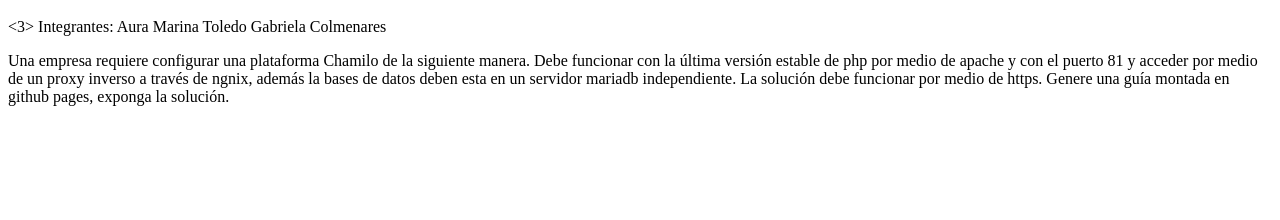
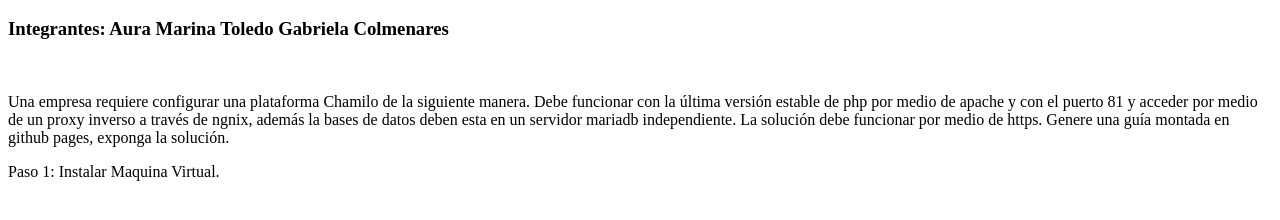
Before and after one commit to auratoledo15/Servidores, a plain HTML site: page index.html in a window 1280 px wide. Shown: the part 48-268 px from the top of the page. Drawn offline with Linux system fonts and the light colour scheme.

Commit message:
Update index.html

```diff
--- a/index.html
+++ b/index.html
@@ -1,12 +1,17 @@
 <h1>Informe Servidores</h1>
-<3>
+<h3>
   Integrantes:
   Aura Marina Toledo
   Gabriela Colmenares
-</3>
+</h3>
 <br>
 <p>
   Una empresa requiere configurar una plataforma Chamilo de la siguiente manera. Debe funcionar con la última versión estable de php por medio de apache
     y con el puerto 81 y acceder por medio de un proxy inverso a través de ngnix, además la bases de datos deben esta en un servidor mariadb independiente.
     La solución debe funcionar por medio de https. Genere una guía montada en github pages, exponga la solución.
 </p>
+
+<p>
+  Paso 1: Instalar Maquina Virtual.<br>
+
+</p>
```
